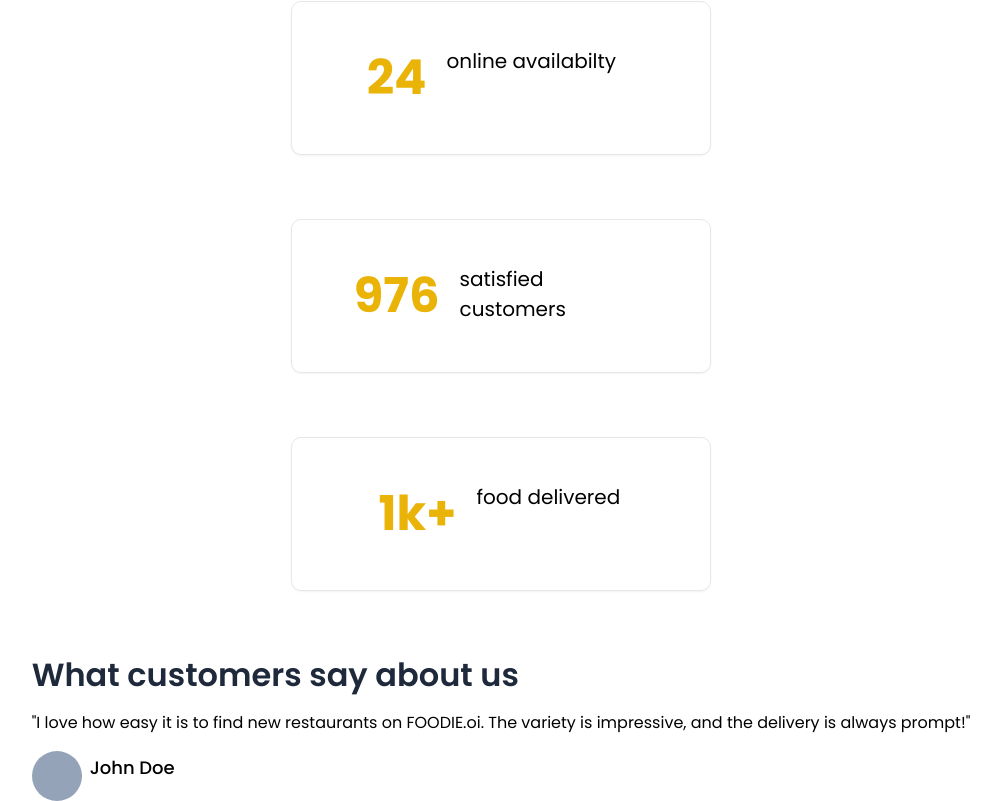
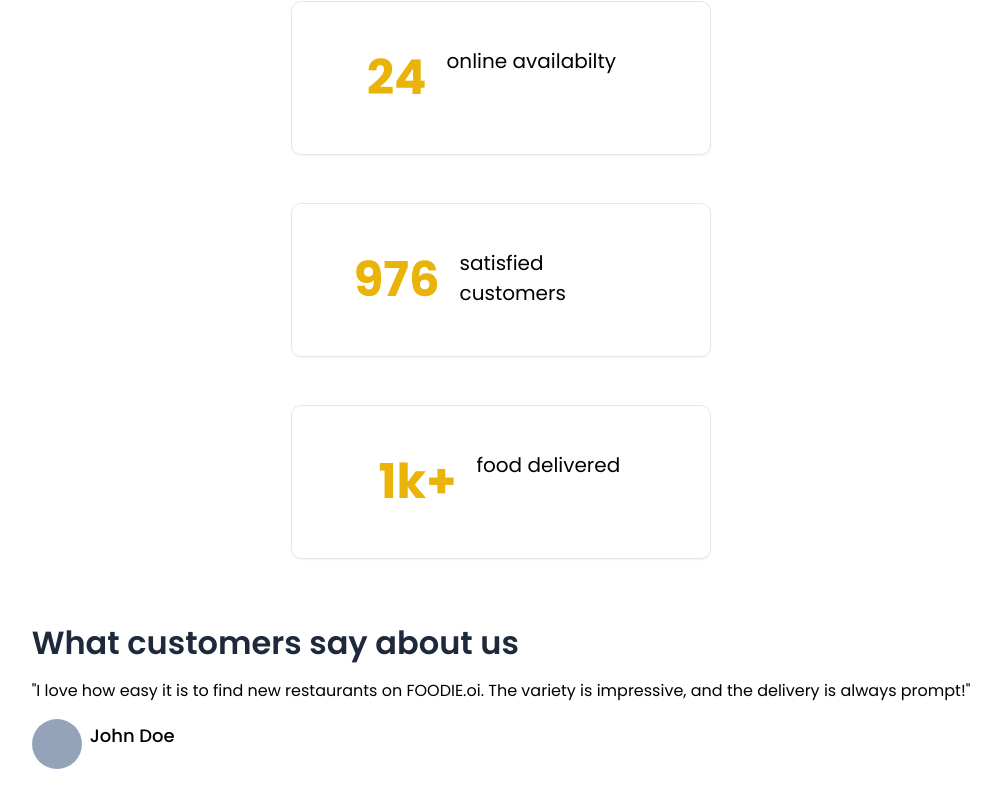
Before and after one commit to au-lex/FOOD_DElivery_WebApp, a React (Vite) app: page / in a window 1280 px wide. Shown: the part 1996-2797 px from the top of the page, without its empty margins (139-1140 px from the left). Built offline with nearby package versions, Linux system fonts and the light colour scheme; some icons are missing.

Commit message:
renaming

```diff
--- a/src/Components/Hero.jsx
+++ b/src/Components/Hero.jsx
@@ -165,17 +165,17 @@ Track and Enjoy: Sit back, relax, and track your order in real-time. Before you
         <div className="ratingNo">
 
 
-        <span className='flex justify-center mt-4 py-10 bg-white border shadow-sm rounded-[10px]'>
+        <span className='flex justify-center mt-2 py-10 bg-white border shadow-sm rounded-[10px]'>
     <h1 className='text-[3rem] font-bold text-yellow-500 '>24</h1>
      <p className='pt-1 text-[20px]  pl-[20px]  w-[50%]'>online availabilty</p>
 </span>
 
-<span className='flex justify-center my-[4rem] py-10  shadow-sm border rounded-[10px]'>
+<span className='flex justify-center my-[3rem] py-10  shadow-sm border rounded-[10px]'>
     <h1 className='text-[3rem] font-bold text-yellow-500 '>976</h1>
      <p className='pt-1 text-[20px]  pl-[20px]  w-[50%]'>satisfied customers</p>
 </span>
 
-<span className='flex justify-center mt-4 shadow-sm border py-10 rounded-[10px]'>
+<span className='flex justify-center mt-2 shadow-sm border py-10 rounded-[10px]'>
     <h1 className='text-[3rem] font-bold text-yellow-500 '>1k+</h1>
      <p className='pt-1 text-[20px]  pl-[20px]  w-[40%]'>food delivered</p>
 </span>
```
